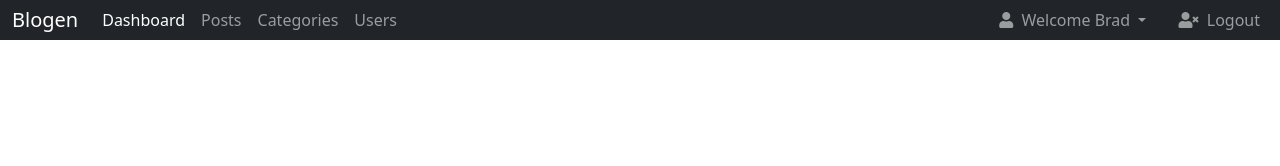
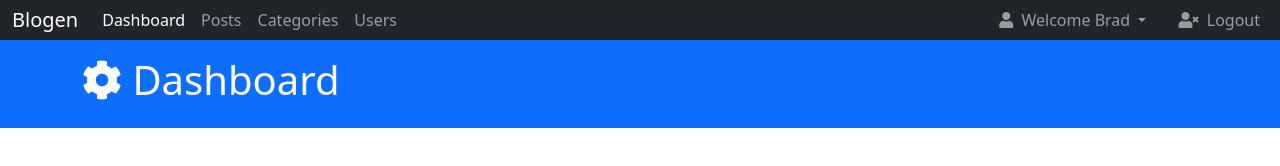
Before and after one commit to s-hesam-s/Blogen, a plain HTML site: page index.html in a window 1280 px wide. Drawn offline with nearby package versions, Linux system fonts and the light colour scheme.

Commit message:
add header

```diff
--- a/index.html
+++ b/index.html
@@ -82,6 +82,17 @@
       </div>
     </nav>
 
+    <!-- HEADER -->
+    <section id="main-header" class="py-3 bg-primary text-white">
+      <div class="container">
+        <div class="row">
+          <div class="col-md-6">
+            <h1><i class="fas fa-cog"></i> Dashboard</h1>
+          </div>
+        </div>
+      </div>
+    </section>
+
     <script
       src="https://code.jquery.com/jquery-3.6.0.min.js"
       integrity="sha256-/xUj+3OJU5yExlq6GSYGSHk7tPXikynS7ogEvDej/m4="
```
